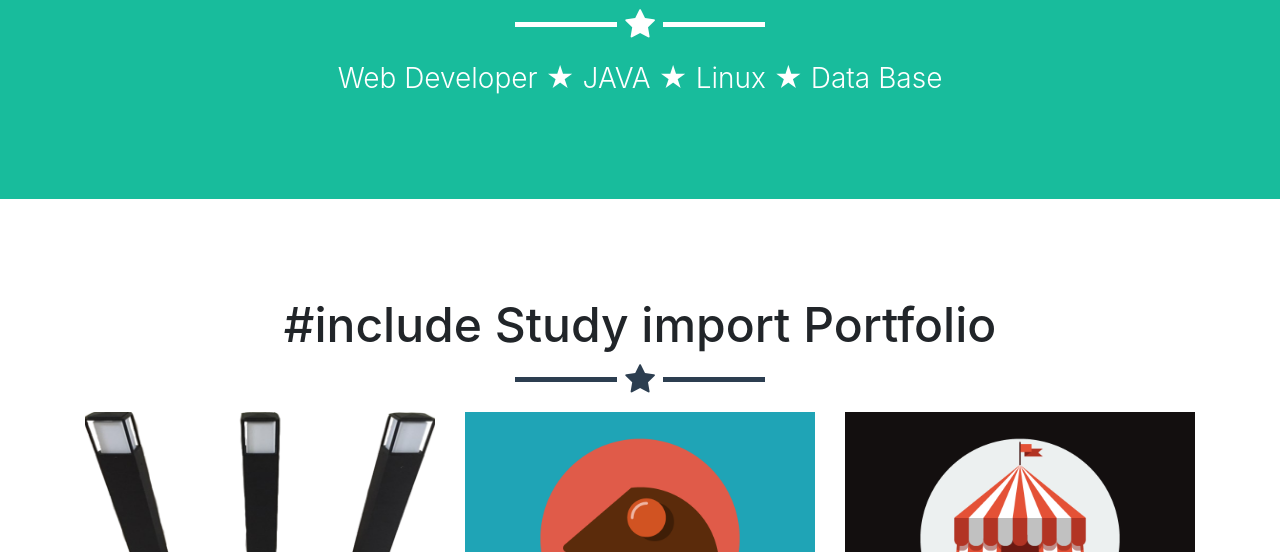
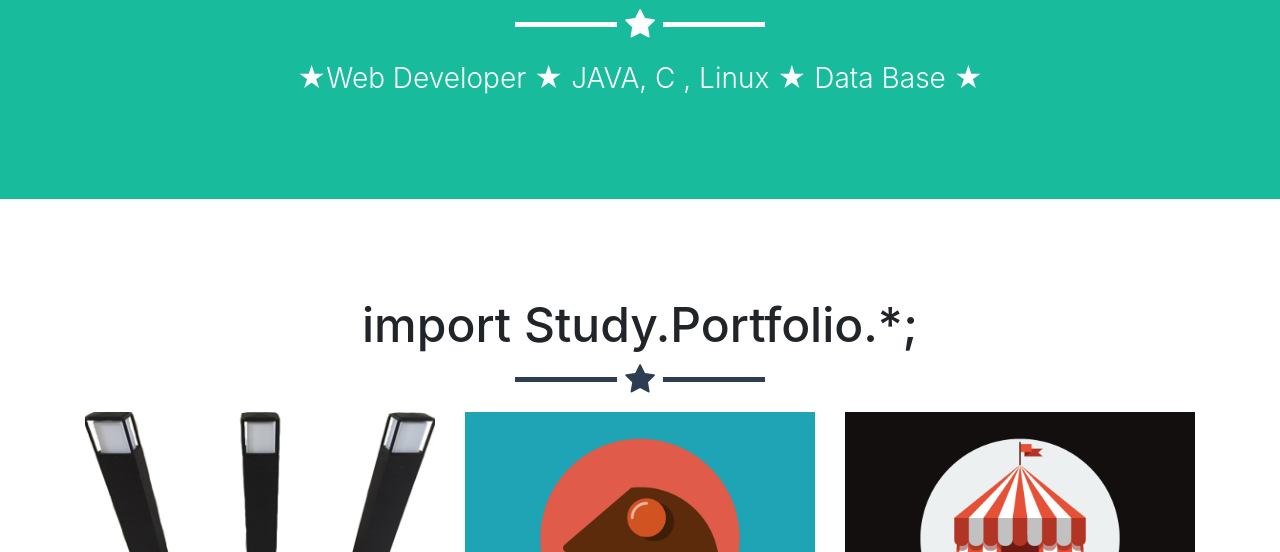
Before and after one commit to minjun5283/minjun5283.github.io, a website with bundled scripts: page index.html in a window 1280 px wide. Shown: the part 712-1264 px from the top of the page. Built offline with nearby package versions, Linux system fonts and the light colour scheme.

Commit message:
no message

```diff
--- a/index.html
+++ b/index.html
@@ -54,7 +54,7 @@
         <div class="intro-text">
           <span class="name">KIM_MINJUN</span>
           <hr class="star-light">
-          <span class="skills">Web Developer ★ JAVA ★ Linux ★ Data Base</span>
+          <span class="skills"> ★Web Developer ★ JAVA, C , Linux ★ Data Base ★</span>
         </div>
       </div>
     </header>
@@ -62,7 +62,7 @@
     <!-- Portfolio Grid Section -->
     <section id="portfolio">
       <div class="container">
-        <h2 class="text-center">#include Study import Portfolio</h2>
+        <h2 class="text-center">import Study.Portfolio.*;</h2>
         <hr class="star-primary">
         <div class="row">
           <div class="col-sm-4 portfolio-item">
```
